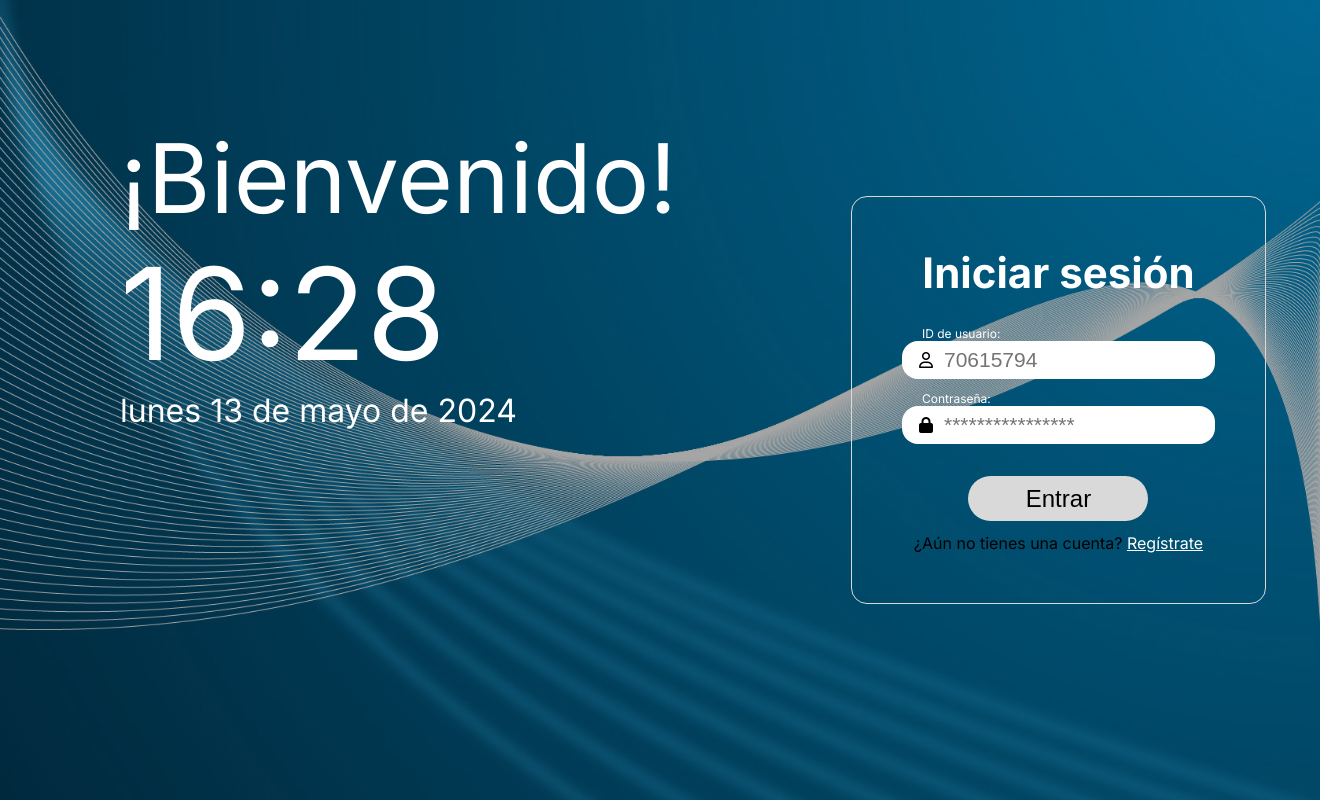
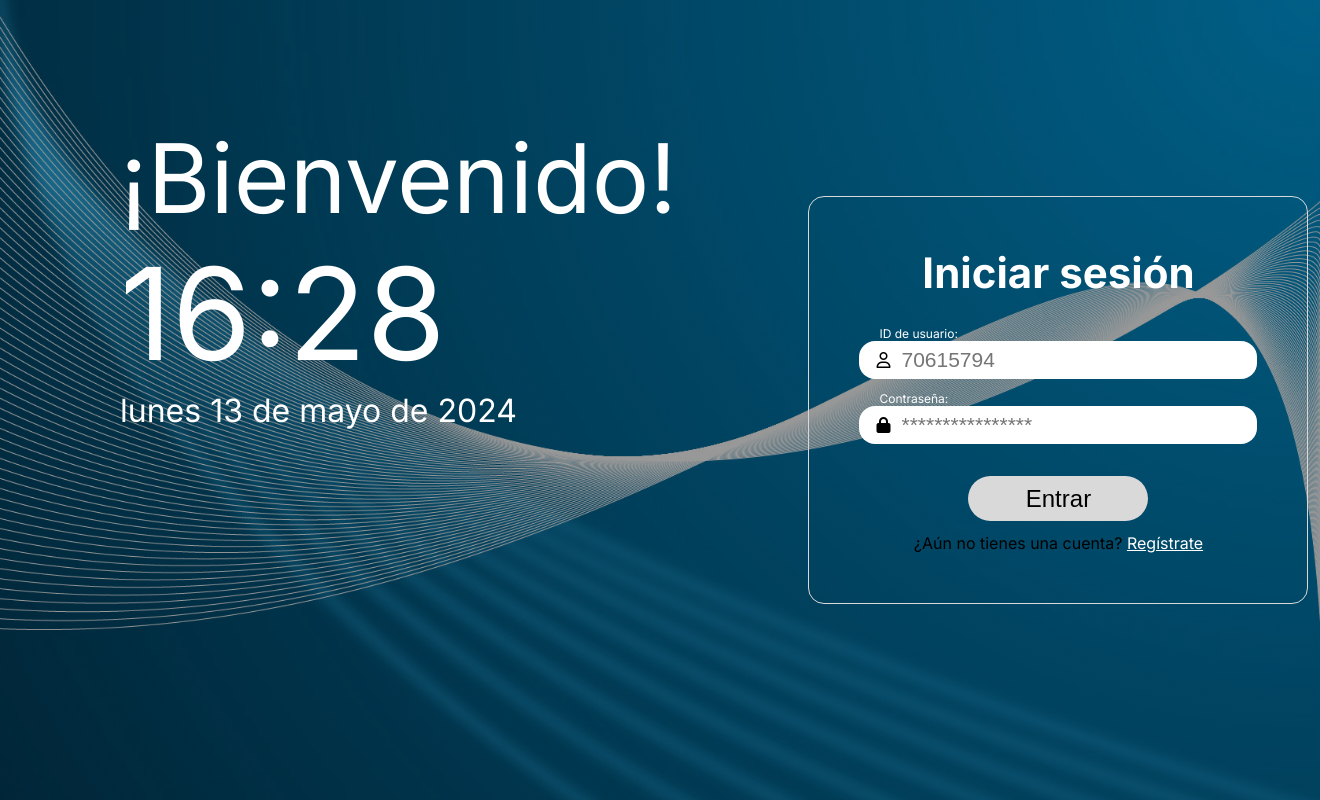
Before and after one commit to DiegoAst04/BD1-project, a web app: file login.html in a window 1320 px wide. Run offline with its HTML, style and script files only (its server is not run), Linux system fonts and the light colour scheme.

Commit message:
details changed

```diff
--- a/css/style.css
+++ b/css/style.css
@@ -12,7 +12,7 @@
   position: absolute;
   width: 100%;
   height: 100%;
-  background-image: linear-gradient(rgba(0,0,0,0.35), rgba(0,0,0,0.35)), url(../img/background.jpg);
+  background-image: linear-gradient(rgba(0,0,0,0.4), rgba(0,0,0,0.4)), url(../img/background.jpg);
   background-position: center center;
   background-size: cover;
 }
@@ -48,7 +48,7 @@
   margin-bottom: auto;
   margin-left: auto;
   margin-right: auto;
-  max-width: 486px;
+  min-width: 500px;
 }
 
 form {
@@ -92,12 +92,16 @@
 }
 
 input, select {
-  padding: 0 0 0 42px;
+  padding: 0 10px 0 42px;
   height: 38px;
   font-size: 21px;
   border: none;
   border-radius: 16px;
   outline: none;
+}
+input[type=number]::-webkit-inner-spin-button,
+input[type=number]::-webkit-outer-spin-button {
+  -webkit-appearance: none;
 }
 
 .icon {
--- a/login.html
+++ b/login.html
@@ -35,7 +35,7 @@
           </div>
           <div class="label-input">
             <label for="password">Contraseña:</label>
-            <input type="text" id="password" name="password" placeholder="****************" required>
+            <input type="password" id="password" name="password" placeholder="****************" required>
             <div class="icon">
               <i class="fa-solid fa-lock"></i>
             </div>
```
